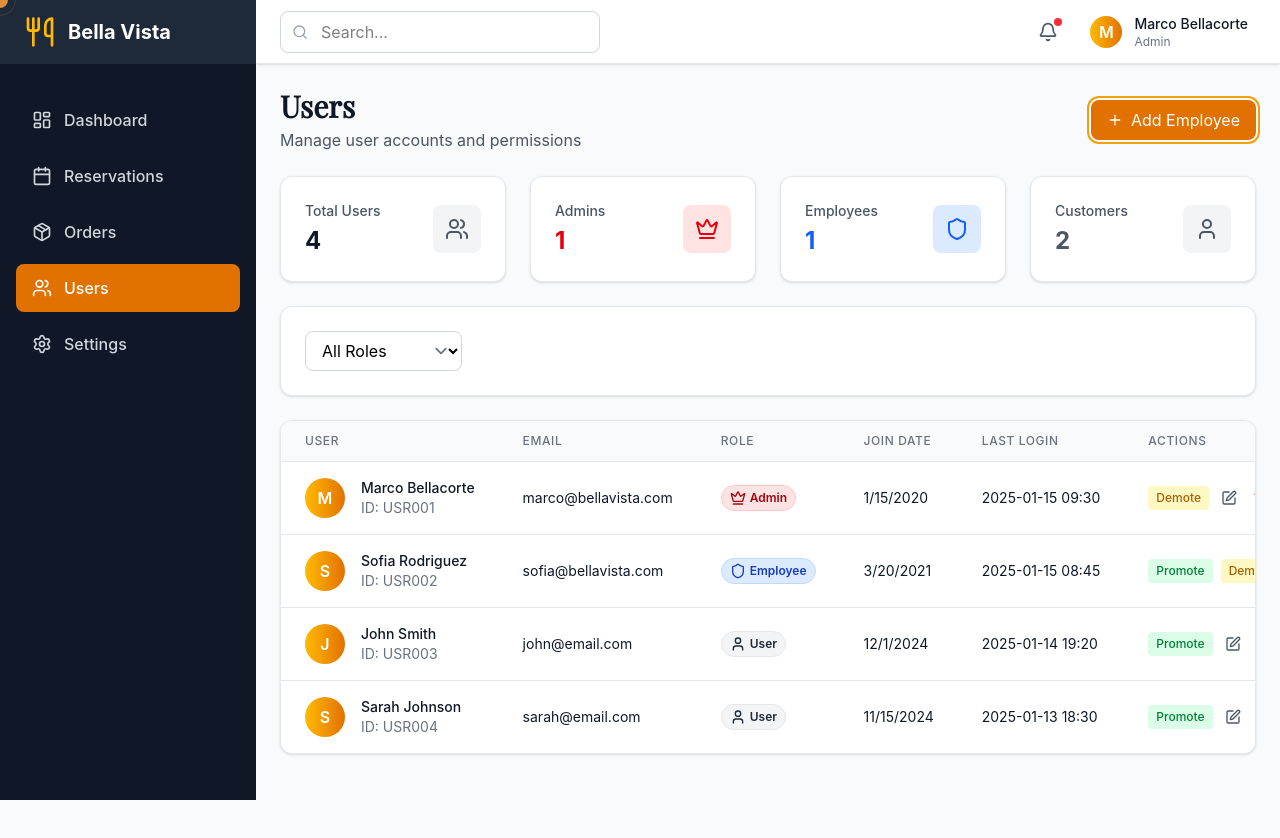
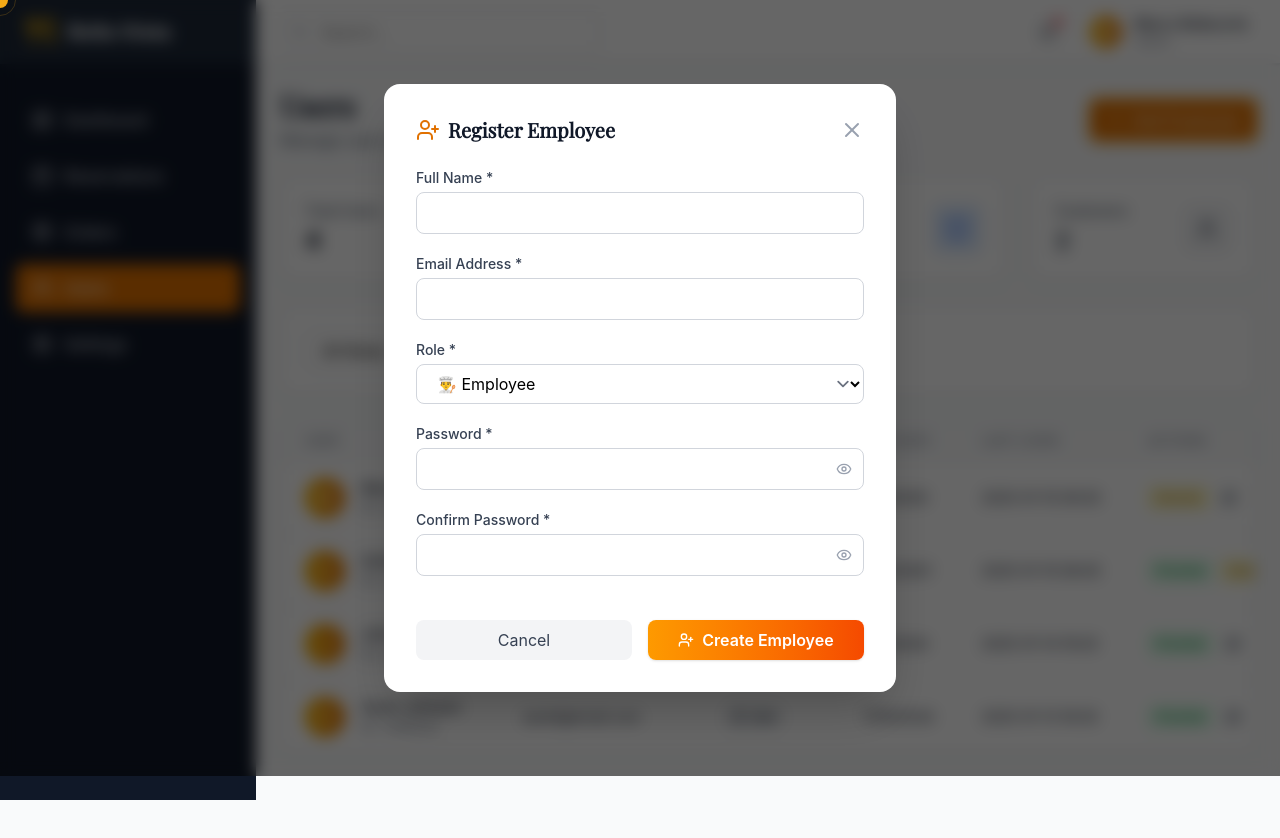
Before and after one commit to Purabsingla/bella-vista, a Next.js app: page /admin/users in a window 1280 px wide. Both pictures are taken after a click on the button "Add Employee". Shown: the top 838 px of the page. Built offline with nearby package versions, Linux system fonts and the light colour scheme; no server answers.

Commit message:
feat: add Employee Registration modal and integrate with Users page

```diff
--- a/src/app/admin/page.tsx
+++ b/src/app/admin/page.tsx
@@ -35,7 +35,7 @@ const Dashboard: React.FC = () => {
   return (
     <div className="p-6 space-y-6">
       {/* Header */}
-      <div className="flex items-center justify-between">
+      <header className="flex items-center justify-between">
         <div>
           <h1 className="text-3xl font-bold text-gray-900">Dashboard</h1>
           <p className="text-gray-600 mt-1">
@@ -49,10 +49,10 @@ const Dashboard: React.FC = () => {
             {new Date().toLocaleDateString()}
           </p>
         </div>
-      </div>
+      </header>
 
       {/* Stats Cards */}
-      <div className="grid grid-cols-1 md:grid-cols-2 lg:grid-cols-4 gap-6">
+      <section className="grid grid-cols-1 md:grid-cols-2 lg:grid-cols-4 gap-6">
         <div className="bg-white rounded-xl shadow-sm border border-gray-200 p-6 hover:shadow-md transition-shadow">
           <div className="flex items-center justify-between">
             <div>
@@ -128,10 +128,10 @@ const Dashboard: React.FC = () => {
             </div>
           </div>
         </div>
-      </div>
+      </section>
 
       {/* Charts Section */}
-      <div className="grid grid-cols-1 lg:grid-cols-2 gap-6">
+      <section className="grid grid-cols-1 lg:grid-cols-2 gap-6">
         {/* Reservations Chart */}
         <div className="bg-white rounded-xl shadow-sm border border-gray-200 p-6">
           <div className="flex items-center justify-between mb-6">
@@ -196,7 +196,7 @@ const Dashboard: React.FC = () => {
             </BarChart>
           </ResponsiveContainer>
         </div>
-      </div>
+      </section>
 
       {/* Recent Activity */}
       <div className="bg-white rounded-xl shadow-sm border border-gray-200 p-6">
--- a/src/app/admin/users/page.tsx
+++ b/src/app/admin/users/page.tsx
@@ -10,6 +10,10 @@ import {
   User,
   Crown,
 } from "lucide-react";
+
+import EmployeeRegistrationModal, {
+  EmployeeData,
+} from "@/components/admin/EmployeeRegistration";
 
 interface User {
   id: string;
@@ -63,6 +67,16 @@ const mockUsers: User[] = [
 const Users: React.FC = () => {
   const [users, setUsers] = useState<User[]>(mockUsers);
   const [roleFilter, setRoleFilter] = useState("all");
+  const [open, setOpen] = React.useState(false);
+
+  const HandleClose = () => {
+    setOpen(false);
+  };
+
+  const HandleSubmit = (data: EmployeeData) => {
+    console.log(data);
+    setOpen(false);
+  };
 
   const getRoleColor = (role: string) => {
     switch (role) {
@@ -134,6 +148,13 @@ const Users: React.FC = () => {
 
   return (
     <div className="p-6 space-y-6">
+      {/* Employee Registration Form */}
+      <EmployeeRegistrationModal
+        isOpen={open}
+        onClose={HandleClose}
+        onSubmit={HandleSubmit}
+      />
+
       {/* Header */}
       <div className="flex items-center justify-between">
         <div>
@@ -142,7 +163,10 @@ const Users: React.FC = () => {
             Manage user accounts and permissions
           </p>
         </div>
-        <button className="bg-amber-600 text-white px-4 py-2 rounded-lg hover:bg-amber-700 transition-colors flex items-center gap-2">
+        <button
+          onClick={() => setOpen(true)}
+          className="bg-amber-600 text-white px-4 py-2 rounded-lg hover:bg-amber-700 transition-colors flex items-center gap-2"
+        >
           <Plus className="w-4 h-4" />
           Add Employee
         </button>
--- /dev/null
+++ b/src/components/admin/EmployeeRegistration.tsx
@@ -0,0 +1,273 @@
+"use client";
+
+import React, { useState, useEffect } from "react";
+import { X, UserPlus, Eye, EyeOff } from "lucide-react";
+import clsx from "clsx";
+
+export interface EmployeeData {
+  name: string;
+  email: string;
+  password: string;
+  confirmPassword: string;
+  role: "admin" | "employee";
+}
+
+interface Props {
+  isOpen: boolean;
+  onClose: () => void;
+  onSubmit: (data: EmployeeData) => void;
+}
+
+const EmployeeRegistrationModal: React.FC<Props> = ({
+  isOpen,
+  onClose,
+  onSubmit,
+}) => {
+  const [formData, setFormData] = useState<EmployeeData>({
+    name: "",
+    email: "",
+    password: "",
+    confirmPassword: "",
+    role: "employee",
+  });
+  const [showPassword, setShowPassword] = useState(false);
+  const [showConfirmPassword, setShowConfirmPassword] = useState(false);
+  const [errors, setErrors] = useState<Record<string, string>>({});
+  const [isSubmitting, setIsSubmitting] = useState(false);
+  const [visible, setVisible] = useState(isOpen); // control fade
+
+  // Smooth mount/unmount
+  useEffect(() => {
+    if (isOpen)
+      requestAnimationFrame(() => setVisible(true)); // next frame -> animate in
+    else {
+      const timer = setTimeout(() => setVisible(false), 300); // match animation duration
+      return () => clearTimeout(timer);
+    }
+  }, [isOpen]);
+
+  // Escape key handler
+  useEffect(() => {
+    const handleEsc = (e: KeyboardEvent) => {
+      if (e.key === "Escape") onClose();
+    };
+    if (isOpen) window.addEventListener("keydown", handleEsc);
+    return () => window.removeEventListener("keydown", handleEsc);
+  }, [isOpen, onClose]);
+
+  if (!visible) return null;
+
+  const handleChange = (
+    e: React.ChangeEvent<HTMLInputElement | HTMLSelectElement>
+  ) => {
+    const { name, value } = e.target;
+    setFormData((prev) => ({ ...prev, [name]: value }));
+    if (errors[name]) setErrors((prev) => ({ ...prev, [name]: "" }));
+  };
+
+  const validateForm = () => {
+    const newErrors: Record<string, string> = {};
+    if (!formData.name.trim()) newErrors.name = "Name is required";
+    if (!formData.email.trim()) newErrors.email = "Email is required";
+    else if (!/\S+@\S+\.\S+/.test(formData.email))
+      newErrors.email = "Email is invalid";
+    if (!formData.password) newErrors.password = "Password is required";
+    else if (formData.password.length < 6)
+      newErrors.password = "At least 6 characters";
+    if (!formData.confirmPassword)
+      newErrors.confirmPassword = "Confirm your password";
+    else if (formData.password !== formData.confirmPassword)
+      newErrors.confirmPassword = "Passwords don’t match";
+    setErrors(newErrors);
+    return Object.keys(newErrors).length === 0;
+  };
+
+  const handleSubmit = async (e: React.FormEvent) => {
+    e.preventDefault();
+    if (!validateForm()) return;
+    setIsSubmitting(true);
+    await new Promise((res) => setTimeout(res, 1200));
+    onSubmit(formData);
+    setFormData({
+      name: "",
+      email: "",
+      password: "",
+      confirmPassword: "",
+      role: "employee",
+    });
+    setErrors({});
+    setIsSubmitting(false);
+    onClose();
+  };
+
+  return (
+    <div
+      className={clsx(
+        "fixed inset-0 z-50 flex items-center justify-center px-4 bg-black/60 backdrop-blur-sm transition-opacity duration-300",
+        isOpen ? "opacity-100" : "opacity-0"
+      )}
+    >
+      {/* Modal */}
+      <div
+        className={clsx(
+          "relative w-full max-w-lg bg-white rounded-2xl shadow-2xl p-8 transform transition-all duration-300",
+          isOpen ? "scale-100 opacity-100" : "scale-95 opacity-0"
+        )}
+      >
+        {/* Header */}
+        <div className="flex items-center justify-between mb-6">
+          <h3 className="text-xl font-bold text-gray-900 flex items-center gap-2">
+            <UserPlus className="w-6 h-6 text-amber-600" />
+            Register {formData.role === "admin" ? "Admin" : "Employee"}
+          </h3>
+          <button
+            onClick={onClose}
+            className="text-gray-400 hover:text-gray-600 transition-colors"
+          >
+            <X className="w-6 h-6" />
+          </button>
+        </div>
+
+        {/* Form */}
+        <form onSubmit={handleSubmit} className="space-y-5">
+          {/* Name */}
+          <div>
+            <label className="block text-sm font-medium text-gray-700 mb-1">
+              Full Name *
+            </label>
+            <input
+              type="text"
+              name="name"
+              value={formData.name}
+              onChange={handleChange}
+              className={clsx(
+                "w-full px-4 py-2 rounded-lg border focus:ring-2 focus:ring-amber-500 focus:border-amber-500 transition",
+                errors.name ? "border-red-500 animate-shake" : "border-gray-300"
+              )}
+            />
+            {errors.name && (
+              <p className="text-red-500 text-sm mt-1">{errors.name}</p>
+            )}
+          </div>
+
+          {/* Email */}
+          <div>
+            <label className="block text-sm font-medium text-gray-700 mb-1">
+              Email Address *
+            </label>
+            <input
+              type="email"
+              name="email"
+              value={formData.email}
+              onChange={handleChange}
+              className={clsx(
+                "w-full px-4 py-2 rounded-lg border focus:ring-2 focus:ring-amber-500 focus:border-amber-500 transition",
+                errors.email
+                  ? "border-red-500 animate-shake"
+                  : "border-gray-300"
+              )}
+            />
+            {errors.email && (
+              <p className="text-red-500 text-sm mt-1">{errors.email}</p>
+            )}
+          </div>
+
+          {/* Role */}
+          <div>
+            <label className="block text-sm font-medium text-gray-700 mb-1">
+              Role *
+            </label>
+            <select
+              name="role"
+              value={formData.role}
+              onChange={handleChange}
+              className="w-full px-4 py-2 rounded-lg border border-gray-300 focus:ring-2 focus:ring-amber-500 focus:border-amber-500"
+            >
+              <option value="employee">👨‍🍳 Employee</option>
+              <option value="admin">👑 Admin</option>
+            </select>
+          </div>
+
+          {/* Password */}
+          {[
+            {
+              label: "Password",
+              name: "password",
+              value: formData.password,
+              show: showPassword,
+              set: setShowPassword,
+            },
+            {
+              label: "Confirm Password",
+              name: "confirmPassword",
+              value: formData.confirmPassword,
+              show: showConfirmPassword,
+              set: setShowConfirmPassword,
+            },
+          ].map((f) => (
+            <div key={f.name}>
+              <label className="block text-sm font-medium text-gray-700 mb-1">
+                {f.label} *
+              </label>
+              <div className="relative">
+                <input
+                  type={f.show ? "text" : "password"}
+                  name={f.name}
+                  value={f.value}
+                  onChange={handleChange}
+                  className={clsx(
+                    "w-full px-4 py-2 pr-10 rounded-lg border focus:ring-2 focus:ring-amber-500 focus:border-amber-500 transition",
+                    errors[f.name]
+                      ? "border-red-500 animate-shake"
+                      : "border-gray-300"
+                  )}
+                />
+                <button
+                  type="button"
+                  onClick={() => f.set(!f.show)}
+                  className="absolute right-3 top-1/2 -translate-y-1/2 text-gray-400 hover:text-gray-600"
+                >
+                  {f.show ? (
+                    <EyeOff className="w-4 h-4" />
+                  ) : (
+                    <Eye className="w-4 h-4" />
+                  )}
+                </button>
+              </div>
+              {errors[f.name] && (
+                <p className="text-red-500 text-sm mt-1">{errors[f.name]}</p>
+              )}
+            </div>
+          ))}
+
+          {/* Actions */}
+          <div className="flex gap-4 pt-6">
+            <button
+              type="button"
+              onClick={onClose}
+              className="flex-1 px-4 py-2 rounded-lg bg-gray-100 text-gray-700 hover:bg-gray-200 transition"
+            >
+              Cancel
+            </button>
+            <button
+              type="submit"
+              disabled={isSubmitting}
+              className="flex-1 px-4 py-2 rounded-lg bg-gradient-to-r from-amber-500 to-orange-600 text-white font-semibold shadow hover:opacity-90 transition flex items-center justify-center gap-2 disabled:opacity-50"
+            >
+              {isSubmitting ? (
+                <div className="w-4 h-4 border-2 border-white/30 border-t-white rounded-full animate-spin" />
+              ) : (
+                <>
+                  <UserPlus className="w-4 h-4" />
+                  Create {formData.role === "admin" ? "Admin" : "Employee"}
+                </>
+              )}
+            </button>
+          </div>
+        </form>
+      </div>
+    </div>
+  );
+};
+
+export default EmployeeRegistrationModal;
```
